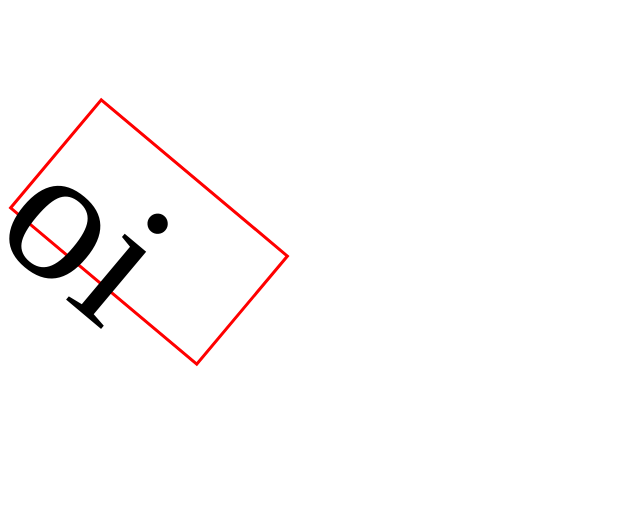
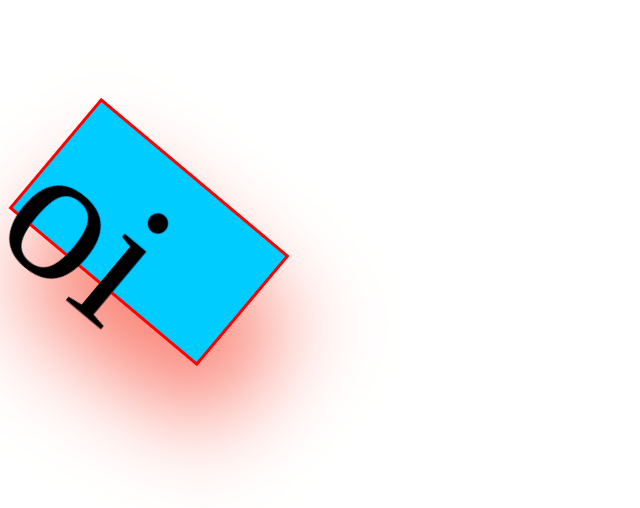
Before and after one commit to marquesdanilocarlos/html-css-rocketseat, a plain HTML site: page conceitos-functions/index.html in a window 1280 px wide. Shown: the whole page, without its empty margins (0-640 px from the left). Drawn offline with Linux system fonts and the light colour scheme.

Commit message:
Aula 145 - Filtros de cores

```diff
--- a/conceitos-functions/index.html
+++ b/conceitos-functions/index.html
@@ -11,6 +11,12 @@
             border: 1px solid red;
             transform: translate(100px, 200px) rotate(40deg) scale(3);
             font-size: clamp(1rem, 7vw, 4rem);
+            background: #006699;
+            filter: brightness(2) contrast(1) drop-shadow(1rem 1rem 1rem salmon);
+            &:hover {
+                filter: opacity(0.7) invert();
+            }
+
         }
     </style>
 </head>
```
